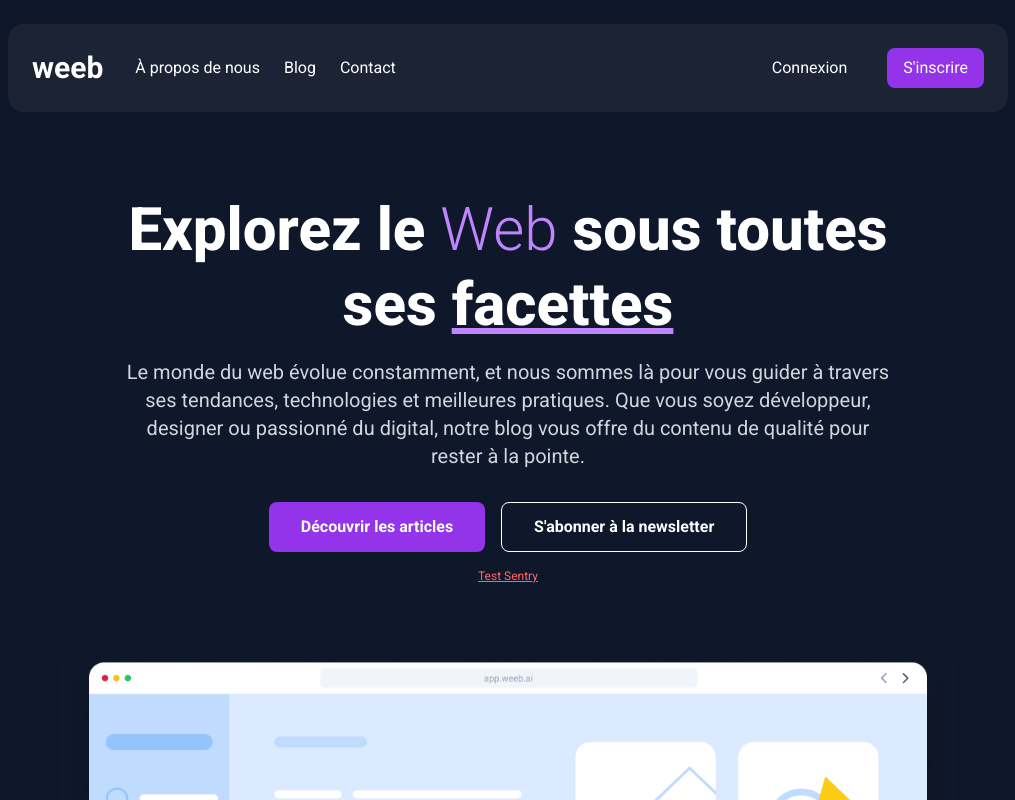
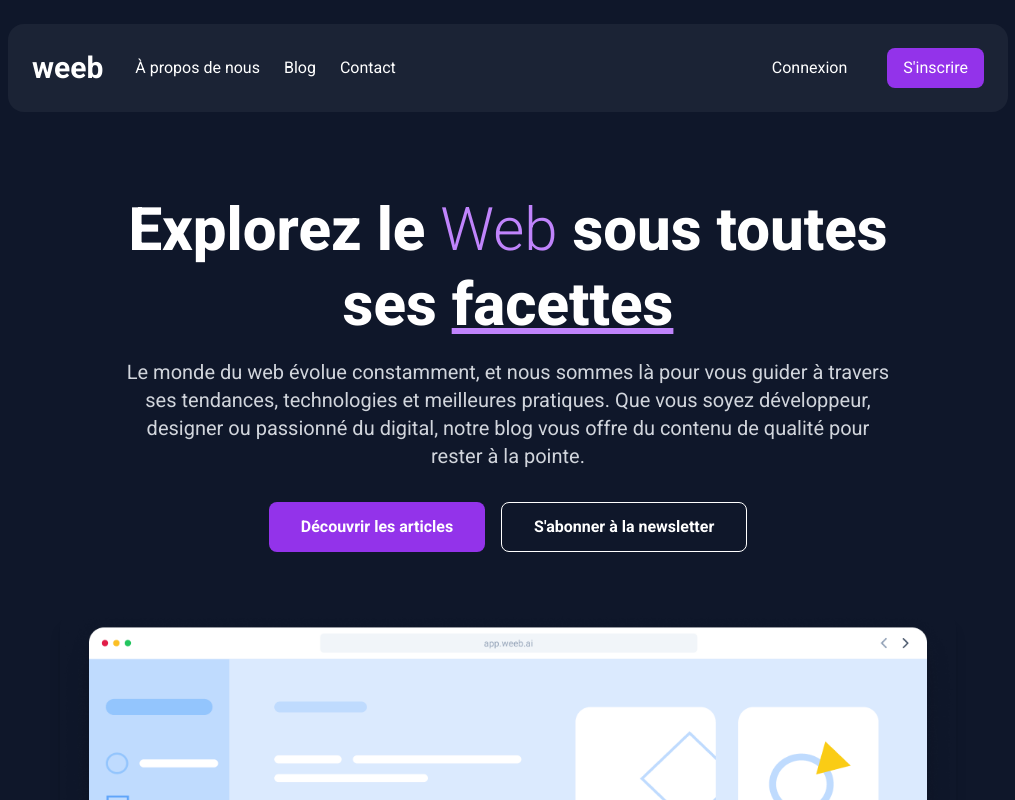
Before and after one commit to Thomas01477/weeb_thomas_roux, a React (Vite) app in the folder frontend/: page / in a window 1280 px wide. Shown: the top 800 px of the page, without its empty margins (132-1147 px from the left). Built offline with nearby package versions, Linux system fonts and the light colour scheme; no server answers.

Commit message:
chore: remove Sentry validation artifacts after integration check
The debug endpoint and the frontend test button were only meant to
confirm errors reach Sentry; now that both backend and frontend
integrations are verified, drop the temporary trigger points.

```diff
--- a/frontend/src/pages/Home.jsx
+++ b/frontend/src/pages/Home.jsx
@@ -33,16 +33,6 @@ function Home() {
             <Button>Découvrir les articles</Button>
             <Button variant="outline">S'abonner à la newsletter</Button>
           </div>
-          {/* Bouton de validation Sentry — temporaire, a retirer une fois l'integration verifiee en prod. */}
-          <button
-            type="button"
-            className="mt-4 text-xs text-red-400 underline"
-            onClick={() => {
-              throw new Error("Test Sentry Frontend");
-            }}
-          >
-            Test Sentry
-          </button>
         </div>
         <div className="mt-16 px-4">
           <img
```
Also changed, not shown: 1 other file (tests, documents, lock files or other folders).
